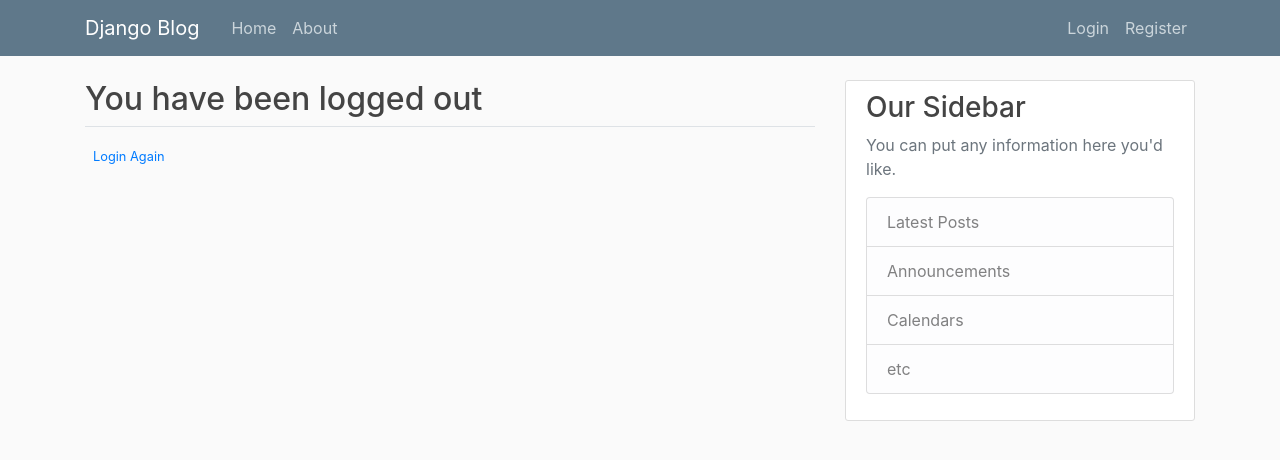
After one commit to Hassan-Qureshi/django-blog-app, a Django app: page /auth/logout/ in a window 1280 px wide. The commit adds this page. Shown: the top 460 px of the page. Run offline with Django 3.2, Linux system fonts and the light colour scheme; some libraries are stand-ins or nearby versions.

Commit message:
- Fixed Nav bar issue of getting user once user logged in - Redirected user to login page after registration - Added the logout url and fixed the issue

```diff
--- a/blog/templates/blog/base.html
+++ b/blog/templates/blog/base.html
@@ -34,8 +34,14 @@
             </div>
             <!-- Navbar Right Side -->
             <div class="navbar-nav">
-              <a class="nav-item nav-link" href="#">Login</a>
+              {% if user.is_authenticated %}
+
+                Welcome {{ user.get_username }}
+              <a class="nav-item nav-link" href="{% url 'log-out' %}">Logout</a>
+              {% else %}
+              <a class="nav-item nav-link" href="{% url 'log-in' %}">Login</a>
               <a class="nav-item nav-link" href="{% url 'sign-up' %}">Register</a>
+                {% endif %}
             </div>
           </div>
         </div>
--- a/requirements.txt
+++ b/requirements.txt
@@ -1,5 +1,6 @@
 asgiref==3.2.10
 Django==3.1
 django-crispy-forms==1.9.2
+gunicorn==20.0.4
 pytz==2020.1
 sqlparse==0.3.1
--- a/users/templates/users/login.html
+++ b/users/templates/users/login.html
@@ -1,7 +1,7 @@
 {% extends 'blog/base.html' %}
 {% load crispy_forms_tags %}
 
-{% block content%}
+{% block content %}
 <div class="content-section">
     <form method="post">
         {% csrf_token %}
--- /dev/null
+++ b/users/templates/users/logout.html
@@ -0,0 +1,10 @@
+{% extends 'blog/base.html' %}
+{% block content %}
+
+<h2>You have been logged out</h2>
+<div class="border-top pt-3">
+    <small class="text-muted">
+        <a class="ml-2" href="{% url 'log-in' %}">Login Again</a>
+    </small>
+</div>
+{% endblock %}
--- a/users/urls.py
+++ b/users/urls.py
@@ -5,5 +5,5 @@ from . import views
 urlpatterns = [
     path('register/', views.register, name='sign-up'),
     path('login/', auth_views.LoginView.as_view(template_name='users/login.html'), name='log-in'),
-    path('logout/', auth_views.LoginView.as_view(template_name='users/logout.html'), name='log-out'),
+    path('logout/', auth_views.LogoutView.as_view(template_name='users/logout.html'), name='log-out'),
 ]
--- a/users/views.py
+++ b/users/views.py
@@ -11,7 +11,7 @@ def register(request):
             form.save()
             username = form.cleaned_data.get('username')
             messages.success(request, 'User {user} registered successfully!'.format(user=username))
-            return redirect('blog-home')
+            return redirect('log-in')
     else:
         form = UserRegisterForm()
     return render(request, 'users/register.html', {'form': form})
```
